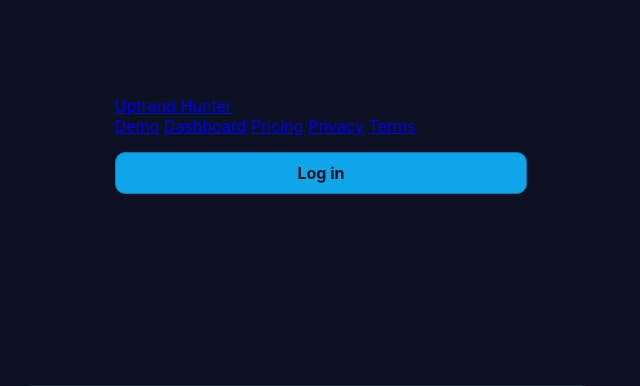
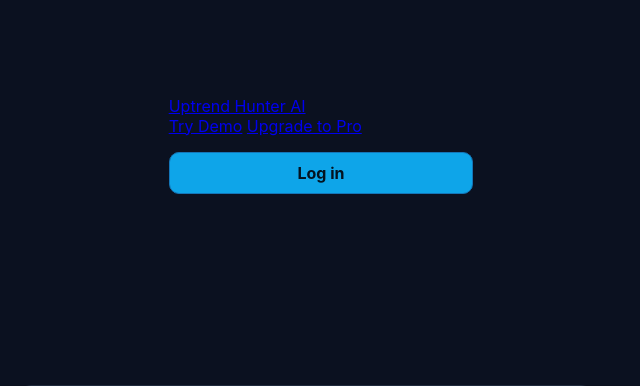
Before and after one commit to coskunforex/amazon-trend-web, a Flask app: page /login?next=/checkout in a window 1280 px wide. Shown: the top 386 px of the page, without its empty margins (334-974 px from the left). Run offline with Flask 3, Linux system fonts and the light colour scheme; parts of the project's set-up code (start-up, migrations or seed data) failed here and were passed over.

Commit message:
feat: global navbar with login/logout on all pages + cleanup

```diff
--- a/app/web/templates/_nav.html
+++ b/app/web/templates/_nav.html
@@ -1,13 +1,10 @@
 <nav class="nav">
   <div class="nav-inner">
-    <a href="{{ url_for('landing') }}" class="logo">Uptrend Hunter</a>
+    <a href="{{ url_for('landing') }}" class="logo">Uptrend Hunter AI</a>
 
     <div class="nav-links">
-      <a href="{{ url_for('app_demo') }}">Demo</a>
-      <a href="{{ url_for('dashboard') }}">Dashboard</a>
-      <a href="{{ url_for('checkout') }}">Pricing</a>
-      <a href="{{ url_for('privacy') }}">Privacy</a>
-      <a href="{{ url_for('terms') }}">Terms</a>
+      <a href="{{ url_for('app_demo') }}">Try Demo</a>
+      <a href="{{ url_for('checkout') }}">Upgrade to Pro</a>
 
       {% if session.user_email %}
         <span class="user-info">Hi, {{ session.user_email }}</span>
```
